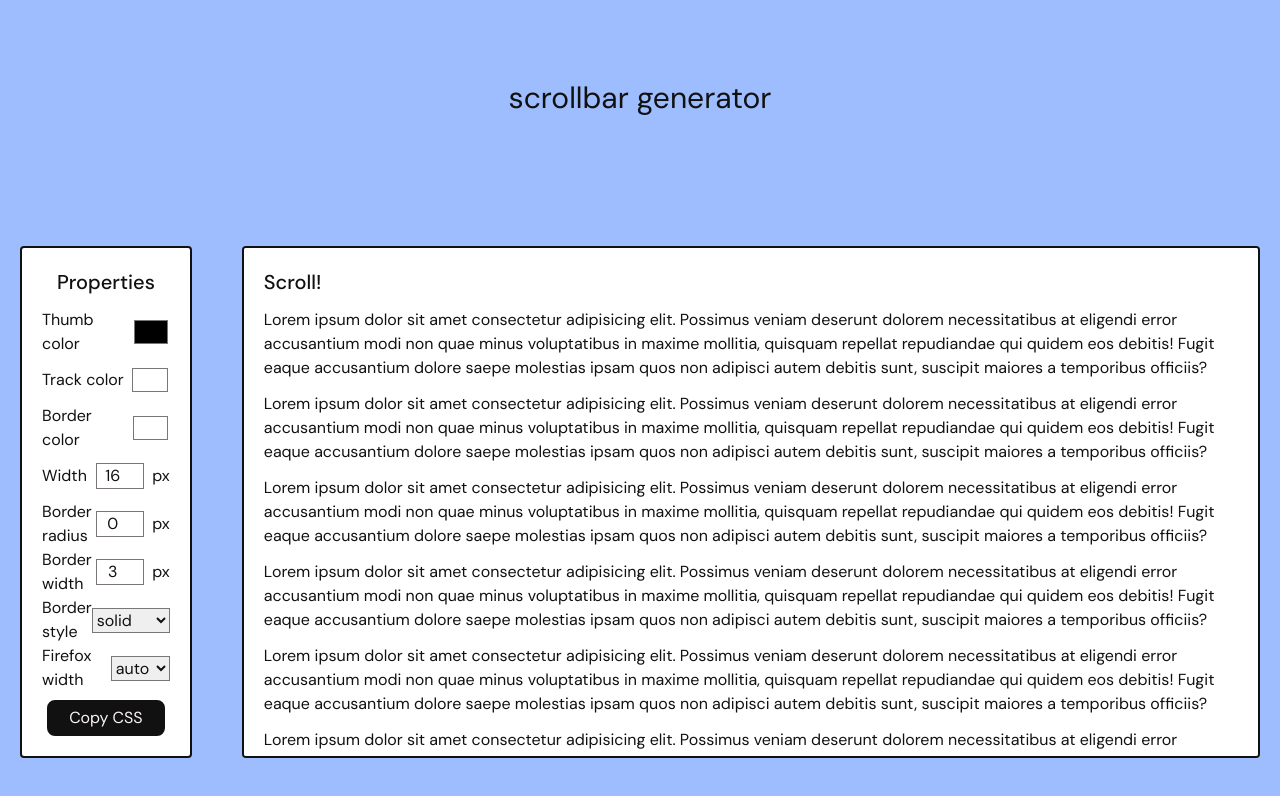
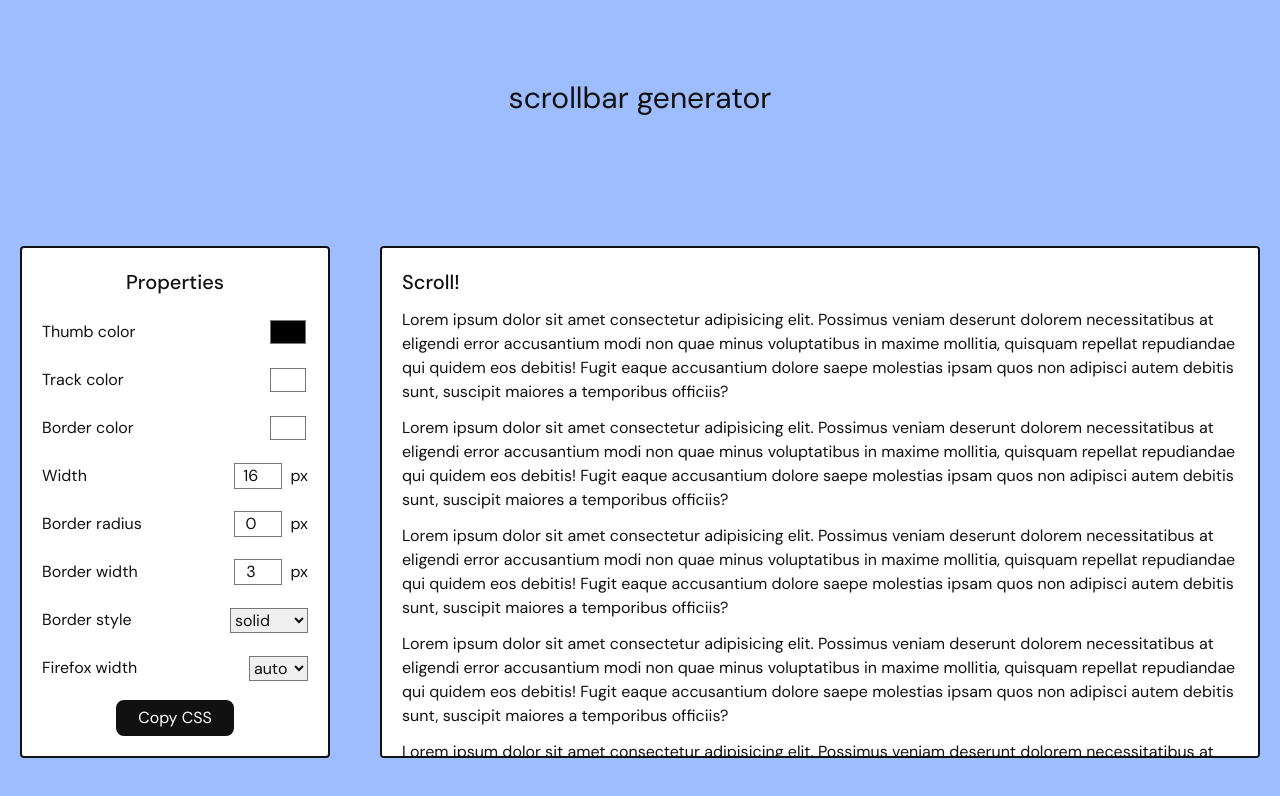
Before and after one commit to ekmas/scrollbar-generator, a React (Vite) app: page / in a window 1280 px wide. Shown: the top 796 px of the page. Built offline with nearby package versions, Linux system fonts and the light colour scheme.

Commit message:
small changes

```diff
--- a/src/components/Main.jsx
+++ b/src/components/Main.jsx
@@ -4,7 +4,7 @@ import Window from './Window'
 
 export default function Main() {
   return (
-    <main className='max-w-7xl xl:full px-5 flex justify-between mt-[50px] mx-auto'>
+    <main className='max-w-7xl mx-auto xl:w-full px-5 grid grid-cols-[25%_75%] mt-[50px]'>
         <Properties />
         <Window />
     </main>
--- a/tailwind.config.js
+++ b/tailwind.config.js
@@ -8,8 +8,11 @@ export default {
     extend: {
       colors: {
         'blue': '#9EBDFF',
-        'white': '#FBF5F3',
+        'white': '#FFFFFF',
         'black': '#111111'
+      },
+      screens:{
+        'xl': {'max': '1279px'},
       }
     },
   },
```
